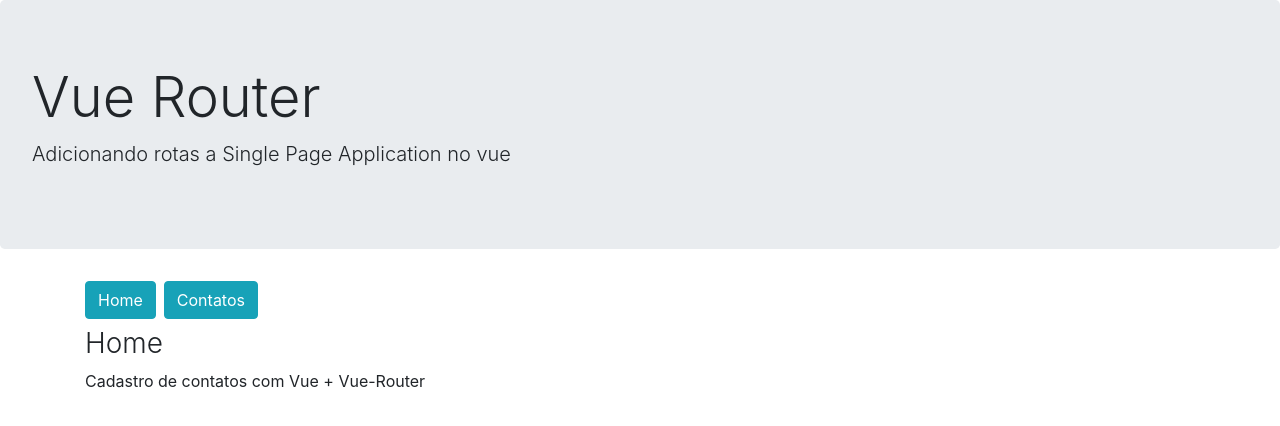
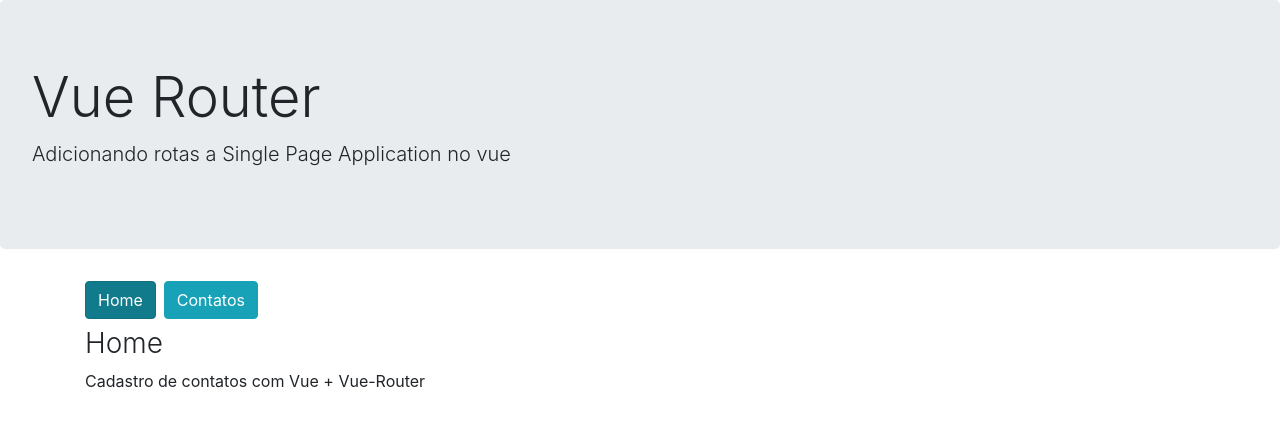
Before and after one commit to dev-rodrigues/routesWithVuejs, a Vue app: page / in a window 1280 px wide. Shown: the top 426 px of the page. Built offline with nearby package versions, Linux system fonts and the light colour scheme.

Commit message:
configuracao global para rota selecionada

```diff
--- a/src/App.vue
+++ b/src/App.vue
@@ -7,8 +7,14 @@
 
       <div class="container">
 
-        <router-link to="/" class="btn btn-info mb-2 mr-2">Home</router-link>
-        <router-link :to="{ path: '/contatos'}" class="btn btn-info mb-2">Contatos</router-link>
+        <router-link
+          to="/"
+          active-class="active"
+          exact
+          class="btn btn-info mb-2 mr-2">Home</router-link>
+        <router-link
+          :to="{ path: '/contatos'}"
+          class="btn btn-info mb-2">Contatos</router-link>
 
         <router-view></router-view>
       </div>
--- a/src/router.js
+++ b/src/router.js
@@ -8,6 +8,7 @@ Vue.use(VueRouter);
 
 export default new VueRouter({
   mode: 'history',
+  linkActiveClass: 'active',
   routes: [
     { path: '/contatos', component: Contatos },
     { path: '/', component: Home },
```
